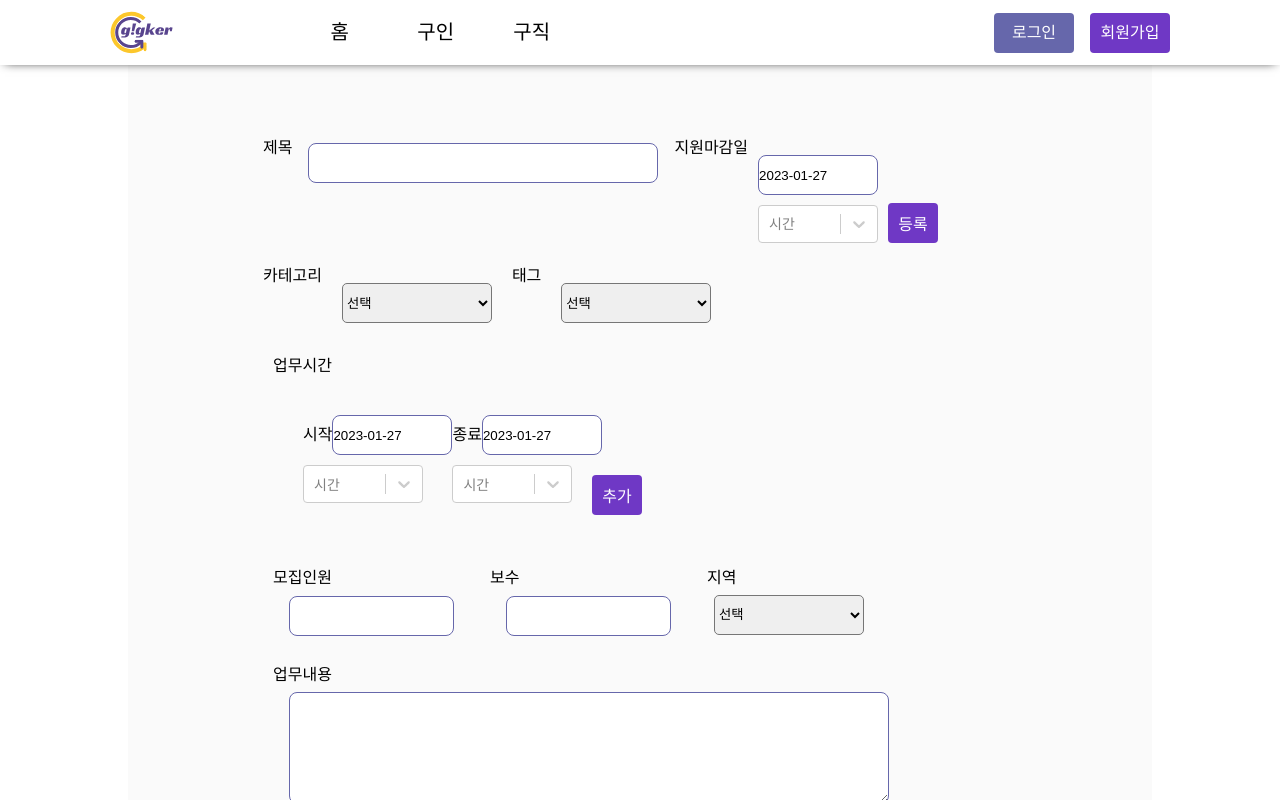
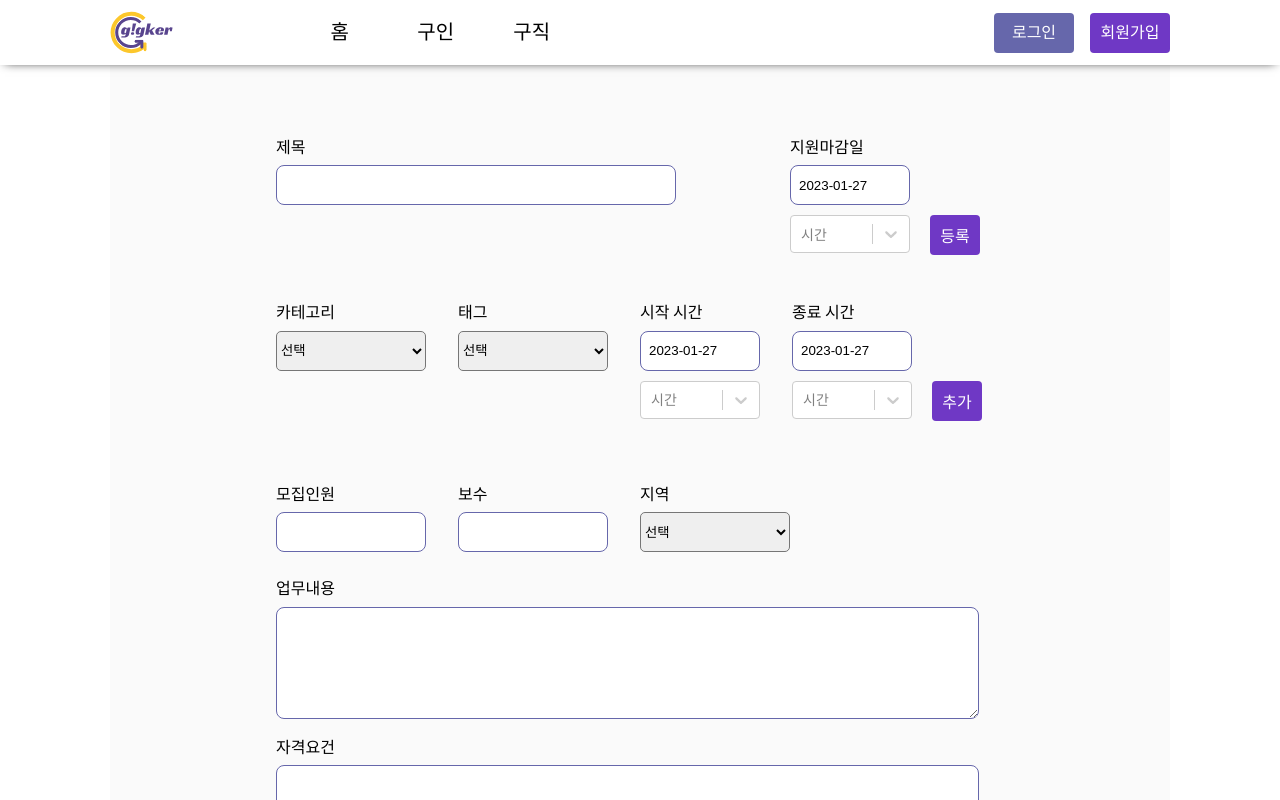
Before and after one commit to codestates-seb/seb41_main_005, a React (Create React App) app in the folder client/: page /newhire in a window 1280 px wide. Shown: the top 800 px of the page. Built offline with nearby package versions, Linux system fonts and the light colour scheme.

Commit message:
fix/ 구인&구직 글 작성 페이지 레이아웃 수정

```diff
--- a/client/src/components/TextArea.tsx
+++ b/client/src/components/TextArea.tsx
@@ -6,7 +6,7 @@ interface TextAreaProps
 
 const StyledTextArea = styled.textarea<TextAreaProps>`
   height: 7rem;
-  width: 600px;
+  width: 703px;
   margin: 0.5rem 1rem 0 1rem;
   padding-left: 10px;
   padding-right: 5px;
--- a/client/src/components/TimeSelect.tsx
+++ b/client/src/components/TimeSelect.tsx
@@ -81,41 +81,47 @@ const WorkSchedule: React.FC<Props> = ({ workTime, onWorkTimeChange }) => {
 
   return (
     <TimeContainer>
-      <SelectWrapper>
-        <div>
-          시작
+      <TimeWrapper>
+        <StartContainer>
+          <label htmlFor="start">시작 시간</label>
+          <StartWrapper>
             <StyledDatePicker
               selected={startDate}
               onChange={handleStartDateChange}
               dateFormat="yyyy-MM-dd"
               locale={ko}
+              id={"start"}
             />
             <StyledSelect
               placeholder={"시간"}
               options={timeOptions}
               onChange={handleStartTimeChange}
             />
-        </div>
-        <div>
-          종료
+          </StartWrapper>
+        </StartContainer>
+        <EndContainer>
+          <label htmlFor="end">종료 시간</label>
+          <EndWrapper>
             <StyledDatePicker
               selected={endDate}
               onChange={handleEndDateChange}
               dateFormat="yyyy-MM-dd"
               locale={ko}
+              id={"end"}
             />
             <StyledSelect
               placeholder={"시간"}
               options={timeOptions}
               onChange={handleEndTimeChange}
             />
-        </div>
+          </EndWrapper>
           <ButtonWrapper>
             <Button className="worktime-submit" onClick={handleAddSchedule}>
               추가
             </Button>
           </ButtonWrapper>
-      </SelectWrapper>
+        </EndContainer>
+      </TimeWrapper>
       <ListWrapper>
         {workSchedule.map((schedule, index) => (
           <div key={index}>
@@ -175,6 +181,7 @@ const Deadline: React.FC<DueDate> = ({ onChange }) => {
         onChange={handledeadlineDateChange}
         dateFormat="yyyy-MM-dd"
         locale={ko}
+        id={"date"}
       />
       <StyledSelect
         placeholder={"시간"}
@@ -199,9 +206,13 @@ const Deadline: React.FC<DueDate> = ({ onChange }) => {
 const StyledDatePicker = styled(DatePicker)`
   width: 120px;
   height: 2.5rem;
-  margin-top: 10px;
+  padding: 8px;
   border: solid 1px ${(props) => props.theme.color.sub2};
   border-radius: 8px;
+  :hover {
+    border: solid 1px ${(props) => props.theme.color.main};
+    transition: all 0.5s;
+  }
   :focus {
     border: solid 1px ${(props) => props.theme.color.main};
     -webkit-transition: 0.25s;
@@ -211,37 +222,75 @@ const StyledDatePicker = styled(DatePicker)`
 `;
 const StyledSelect = styled(Select)`
   width: 120px;
+  height: 40px;
   font-size: 14px;
   margin-top: 10px;
 `;
 
 const TimeContainer = styled.div`
+  height: auto;
+  width: auto;
+  display: flex;
+  flex-direction: column;
+`;
+
+const TimeWrapper = styled.div`
   display: flex;
   flex-direction: row;
-  margin: 10px;
-  padding: 10px;
 `;
 
-const SelectWrapper = styled.div`
+const StartContainer = styled.div`
+  height: auto;
+  width: auto;
   display: flex;
-  flex-direction: row;
-  margin: 10px;
+  flex-direction: column;
+  label {
+    margin-left: 1rem;
+  }
+`;
+
+const EndContainer = styled.div`
+  height: auto;
+  width: 187px;
+  display: flex;
+  flex-direction: column;
+  margin-right: 19px;
+  label {
+    margin-left: 1rem;
+  }
+`;
+
+const StartWrapper = styled.div`
+  margin: 8px 16px 0;
+`;
+
+const EndWrapper = styled.div`
+  margin: 8px 16px 0;
 `;
 
 const ListWrapper = styled.div`
-  margin-left: -10px;
-  margin-top: 30px;
+  margin: 8px 0;
+  padding-left: 16px;
+  height: 45px;
+  overflow: hidden;
+  text-overflow: ellipsis;
+  display: -webkit-box;
+  -webkit-line-clamp: 2;
+  -webkit-box-orient: vertical;
 `;
 
 const SumWrapper = styled.div`
-  margin-top: 10px;
+  margin: 8px 0 15px 0;
+  height: 22px;
+  width: 155px;
 `;
 
 const ButtonWrapper = styled.div`
   .worktime-submit {
     width: 50px;
-    margin-top: 70px;
-    margin-left: -10px;
+    margin-top: -40px;
+    margin-right: -19px;
+    float: right;
     background-color: #6f38c5;
     &:hover {
       background-color: #fcc72c;
@@ -252,7 +301,7 @@ const ButtonWrapper = styled.div`
     width: 50px;
     float: right;
     margin-top: -40px;
-    margin-right: -60px;
+    margin-right: -35px;
     background-color: #6f38c5;
     &:hover {
       background-color: #fcc72c;
@@ -262,7 +311,7 @@ const ButtonWrapper = styled.div`
 `;
 
 const DeadlineWrapper = styled.div`
-  margin: 10px;
+  margin: 8px 16px 0;
 `;
 
 export { WorkSchedule, Deadline };
--- a/client/src/pages/NewHire.tsx
+++ b/client/src/pages/NewHire.tsx
@@ -145,15 +145,20 @@ const NewHire = () => {
   return (
     <EditHireContainer>
       <TitleContainer>
-        제목
-        <InputBox width="350px" onChange={handleTitleChange} />
-        지원마감일
+        <InputSection>
+          <label htmlFor="title">제목</label>
+          <InputBox width="400px" id="title" onChange={handleTitleChange} />
+        </InputSection>
+        <DeadLineSection>
+          <label htmlFor="date">지원마감일</label>
           <Deadline onChange={handleDeadlineChange} />
+        </DeadLineSection>
       </TitleContainer>
-      <SelectWrapper>
-        카테고리
+      <SelectContainer>
+        <InputSection>
+          <label htmlFor="category">카테고리</label>
           <CategoryWrapper>
-          <select onChange={handleCategoryChange}>
+            <select onChange={handleCategoryChange} id={"category"}>
               <option defaultValue="" hidden>
                 선택
               </option>
@@ -164,9 +169,11 @@ const NewHire = () => {
               ))}
             </select>
           </CategoryWrapper>
-        태그
+        </InputSection>
+        <InputSection>
+          <label htmlFor="tag">태그</label>
           <TagWrapper>
-          <select onChange={handleTagChange}>
+            <select onChange={handleTagChange} id={"tag"}>
               <option defaultValue="" hidden>
                 선택
               </option>
@@ -177,27 +184,26 @@ const NewHire = () => {
               ))}
             </select>
           </TagWrapper>
-      </SelectWrapper>
-      <WithTitle>
-        업무시간
+        </InputSection>
         <WorkSchedule
           workTime={workTime}
           onWorkTimeChange={handleWorkTimeChange}
         />
-      </WithTitle>
+      </SelectContainer>
       <ThreeInput>
-        <WithTitle>
-          모집인원
-          <InputBox width="165px" onChange={handleVolumeChange} />
-        </WithTitle>
-        <WithTitle>
-          보수
-          <InputBox width="165px" onChange={handlePayChange} />
-        </WithTitle>
+        <InputSection>
+          <label htmlFor="num">모집인원</label>
+          <InputBox width="150px" onChange={handleVolumeChange} id={"num"} />
+        </InputSection>
+        <InputSection>
+          <label htmlFor="income">보수</label>
+          <InputBox width="150px" onChange={handlePayChange} id={"income"} />
+        </InputSection>
 
+        <InputSection>
+          <label htmlFor="location">지역</label>
           <LocationWrapper>
-          지역
-          <select onChange={handleLocationChange}>
+            <select onChange={handleLocationChange} id={"location"}>
               <option defaultValue="" hidden>
                 선택
               </option>
@@ -208,22 +214,23 @@ const NewHire = () => {
               ))}
             </select>
           </LocationWrapper>
+        </InputSection>
       </ThreeInput>
       <WithTitle>
-        업무내용
-        <TextArea onChange={handleWorkDetailChange} />
+        <label htmlFor="content">업무내용</label>
+        <TextArea onChange={handleWorkDetailChange} id={"content"} />
       </WithTitle>
       <WithTitle>
-        자격요건
-        <TextArea onChange={handleQualificationChange} />
+        <label htmlFor="qualification">자격요건</label>
+        <TextArea onChange={handleQualificationChange} id={"qualification"} />
       </WithTitle>
       <WithTitle>
-        우대사항 (선택)
-        <TextArea onChange={handlePreferentialChange} />
+        <label htmlFor="prefer">우대사항 (선택)</label>
+        <TextArea onChange={handlePreferentialChange} id={"prefer"} />
       </WithTitle>
       <WithTitle>
-        기타 (선택)
-        <TextArea onChange={handleEtcChange} />
+        <label htmlFor="etc">기타 (선택)</label>
+        <TextArea onChange={handleEtcChange} id={"etc"} />
       </WithTitle>
       <SubmitWrapper>
         <Button className="newhire-submit" onClick={handleSubmit}>
@@ -236,32 +243,56 @@ const NewHire = () => {
 
 const EditHireContainer = styled.div`
   background: #fafafa;
-  width: 80%;
+  max-width: 1060px;
   margin: auto;
-  padding: 135px;
+  padding: 135px 190px 100px 150px;
   display: flex;
   flex-direction: column;
 `;
 const TitleContainer = styled.div`
   display: flex;
   flex-direction: row;
+  justify-content: space-between;
+`;
+const InputSection = styled.div`
+  height: auto;
+  width: auto;
+  display: flex;
+  flex-direction: column;
+  label {
+    margin-left: 1rem;
+  }
+`;
+const DeadLineSection = styled.div`
+  height: auto;
+  width: auto;
+  display: flex;
+  flex-direction: column;
+  margin-right: 19px;
+  label {
+    margin-left: 1rem;
+  }
 `;
 const WithTitle = styled.div`
   display: flex;
   flex-direction: column;
-  padding: 10px;
+  margin-bottom: 16px;
+  label {
+    margin-left: 1rem;
+  }
 `;
 const ThreeInput = styled.div`
   display: flex;
   flex-direction: row;
+  margin-bottom: 16px;
 `;
-const SelectWrapper = styled.div`
+const SelectContainer = styled.div`
   display: flex;
   flex-direction: row;
+  justify-content: space-between;
 `;
 const CategoryWrapper = styled.div`
-  margin: 10px;
-  padding: 10px;
+  margin: 8px 16px;
   select {
     width: 150px;
     height: 2.5rem;
@@ -269,28 +300,28 @@ const CategoryWrapper = styled.div`
   }
 `;
 const LocationWrapper = styled.div`
-  width: 150px;
-  padding: 10px;
-  select {
-    width: 150px;
-    height: 2.5rem;
-    border-radius: 5px;
-    margin: 7px;
-  }
-`;
-
-const TagWrapper = styled.div`
-  margin: 10px;
-  padding: 10px;
+  margin: 8px 16px;
   select {
     width: 150px;
     height: 2.5rem;
     border-radius: 5px;
   }
 `;
+
+const TagWrapper = styled.div`
+  margin: 8px 16px;
+  select {
+    width: 150px;
+    height: 2.5rem;
+    border-radius: 5px;
+  }
+`;
+
 const SubmitWrapper = styled.div`
+  display: flex;
+  justify-content: right;
+  margin: 32px 0;
   .newhire-submit {
-    margin-left: 330px;
     width: 300px;
     background-color: #6f38c5;
     &:hover {
--- a/client/src/pages/NewHunting.tsx
+++ b/client/src/pages/NewHunting.tsx
@@ -118,28 +118,35 @@ const EditHunting = () => {
   return (
     <EditHuntingContainer>
       <TitleContainer>
-        제목
-        <InputBox width="350px" onChange={handleTitleChange} />
-        지원마감일
-        <Deadline onChange={handleDeadlineChange} />
+        <InputSection>
+          <label htmlFor="title">제목</label>
+          <InputBox width="400px" id="title" onChange={handleTitleChange} />
+        </InputSection>
+        <DeadLineSection>
+          <label htmlFor="date">구직마감일</label>
+          <Deadline onChange={handleDeadlineChange} />
+        </DeadLineSection>
       </TitleContainer>
-      <SelectWrapper>
-        <WithTitle>
-          카테고리
+      <SelectContainer>
+        <InputSection>
+          <label htmlFor="category">카테고리</label>
           <CategoryWrapper>
-            <select placeholder={"카테고리"} onChange={handleCategoryChange}>
+            <select onChange={handleCategoryChange} id={"category"}>
+              <option defaultValue="" hidden>
+                선택
+              </option>
               {categoryOptions.map(({ value, label }) => (
                 <option key={value} value={value}>
-                  선택
+                  {label}
                 </option>
               ))}
             </select>
           </CategoryWrapper>
-        </WithTitle>
-        <WithTitle>
-          태그
+        </InputSection>
+        <InputSection>
+          <label htmlFor="tag">태그</label>
           <TagWrapper>
-            <select onChange={handleTagChange}>
+            <select onChange={handleTagChange} id={"tag"}>
               <option defaultValue="" hidden>
                 선택
               </option>
@@ -150,40 +157,40 @@ const EditHunting = () => {
               ))}
             </select>
           </TagWrapper>
-        </WithTitle>
-      </SelectWrapper>
-      <PossibleTime>
-        희망 업무시간
+        </InputSection>
         <WorkSchedule
           workTime={workTime}
           onWorkTimeChange={handleWorkTimeChange}
         />
-      </PossibleTime>
+      </SelectContainer>
       <TwoInput>
-        <WithTitle>
-          희망보수
-          <InputBox width="300px" onChange={handlePayChange} />
-        </WithTitle>
-        <WithTitle>
-          희망장소
+        <InputSection>
+          <label htmlFor="num">희망보수</label>
+          <InputBox width="150px" onChange={handlePayChange} id={"num"} />
+        </InputSection>
+        <InputSection>
+          <label htmlFor="location">희망장소</label>
           <LocationWrapper>
-            <select placeholder={"지역"} onChange={handleLocationChange}>
+            <select onChange={handleLocationChange} id={"location"}>
+              <option defaultValue="" hidden>
+                선택
+              </option>
               {locationOptions.map(({ value, label }) => (
                 <option key={value} value={value}>
-                  선택
+                  {label}
                 </option>
               ))}
             </select>
           </LocationWrapper>
-        </WithTitle>
+        </InputSection>
       </TwoInput>
       <WithTitle>
-        업무내용
-        <TextArea onChange={handleWorkDetailChange} />
+        <label htmlFor="content">업무내용</label>
+        <TextArea onChange={handleWorkDetailChange} id={"content"} />
       </WithTitle>
       <WithTitle>
-        기타 (선택)
-        <TextArea onChange={handleEtcChange} />
+        <label htmlFor="etc">기타 (선택)</label>
+        <TextArea onChange={handleEtcChange} id={"etc"} />
       </WithTitle>
       <SubmitWrapper>
         <Button className="newhunting-submit" onClick={handleSubmit}>
@@ -196,38 +203,57 @@ const EditHunting = () => {
 
 const EditHuntingContainer = styled.div`
   background: #fafafa;
-  width: 80%;
+  max-width: 1060px;
   margin: auto;
-  padding: 135px;
+  padding: 135px 190px 100px 150px;
   display: flex;
   flex-direction: column;
 `;
 const TitleContainer = styled.div`
   display: flex;
   flex-direction: row;
+  justify-content: space-between;
 `;
-const PossibleTime = styled.div`
-  margin-top: 10px;
-  margin-left: 5px;
+const InputSection = styled.div`
+  height: auto;
+  width: auto;
+  display: flex;
+  flex-direction: column;
+  label {
+    margin-left: 1rem;
+  }
+`;
+const DeadLineSection = styled.div`
+  height: auto;
+  width: auto;
+  display: flex;
+  flex-direction: column;
+  margin-right: 19px;
+  label {
+    margin-left: 1rem;
+  }
 `;
 
 const WithTitle = styled.div`
   display: flex;
   flex-direction: column;
-  padding: 10px;
+  margin-bottom: 16px;
+  label {
+    margin-left: 1rem;
+  }
 `;
 const TwoInput = styled.div`
   display: flex;
   flex-direction: row;
-  justify-content: center;
+  margin-bottom: 16px;
 `;
-const SelectWrapper = styled.div`
+const SelectContainer = styled.div`
   display: flex;
   flex-direction: row;
-  justify-content: center;
+  justify-content: space-between;
 `;
 const CategoryWrapper = styled.div`
-  padding: 10px;
+  margin: 8px 16px;
   select {
     width: 150px;
     height: 2.5rem;
@@ -235,8 +261,7 @@ const CategoryWrapper = styled.div`
   }
 `;
 const LocationWrapper = styled.div`
-  width: 150px;
-  padding: 10px;
+  margin: 8px 16px;
   select {
     width: 150px;
     height: 2.5rem;
@@ -244,7 +269,7 @@ const LocationWrapper = styled.div`
   }
 `;
 const TagWrapper = styled.div`
-  padding: 10px;
+  margin: 8px 16px;
   select {
     width: 150px;
     height: 2.5rem;
@@ -252,8 +277,10 @@ const TagWrapper = styled.div`
   }
 `;
 const SubmitWrapper = styled.div`
+  display: flex;
+  justify-content: right;
+  margin: 32px 0;
   .newhunting-submit {
-    margin-left: 330px;
     width: 300px;
     background-color: #6f38c5;
     &:hover {
```
Lines whose indentation alone changed are shown as unchanged.
